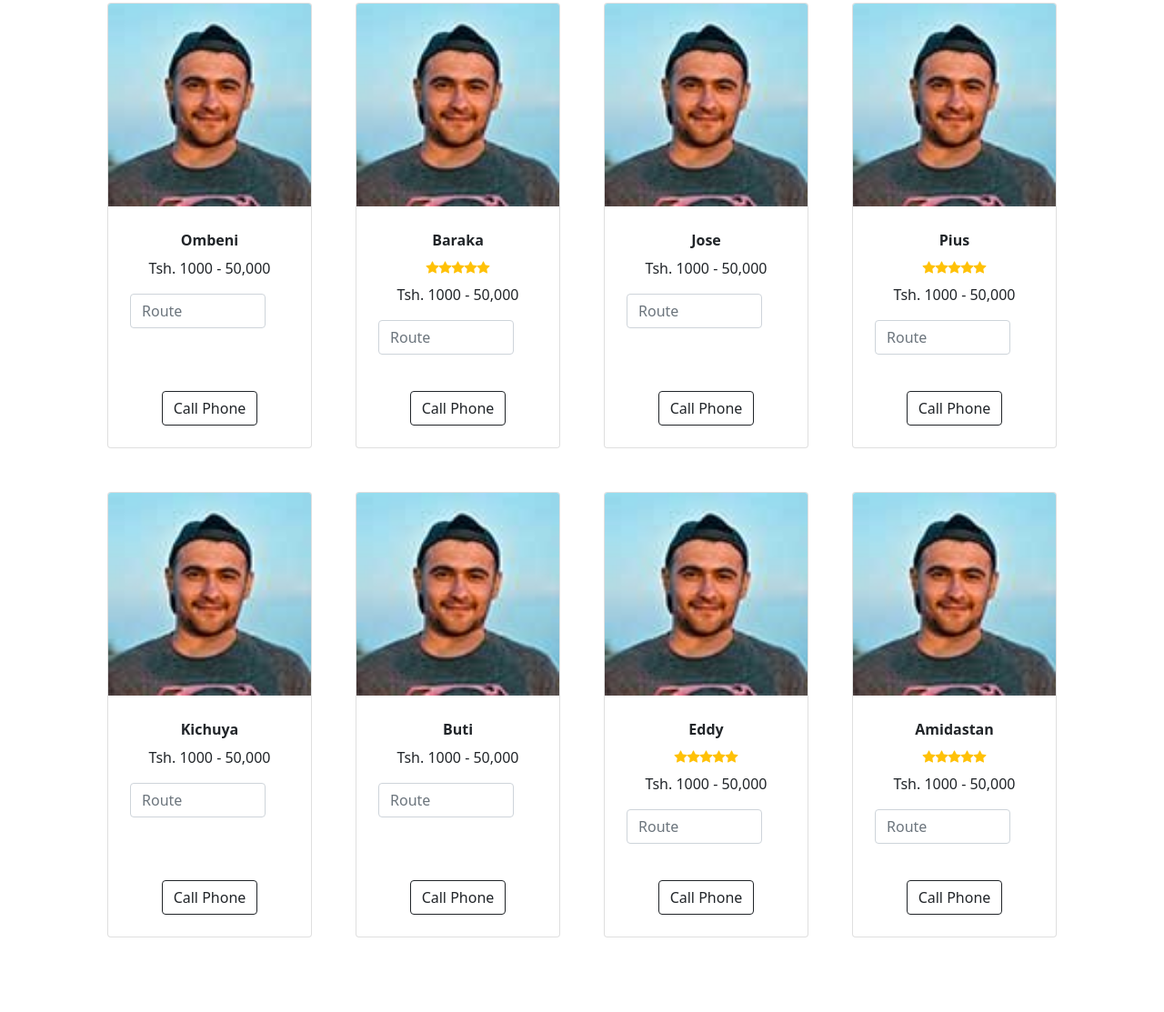
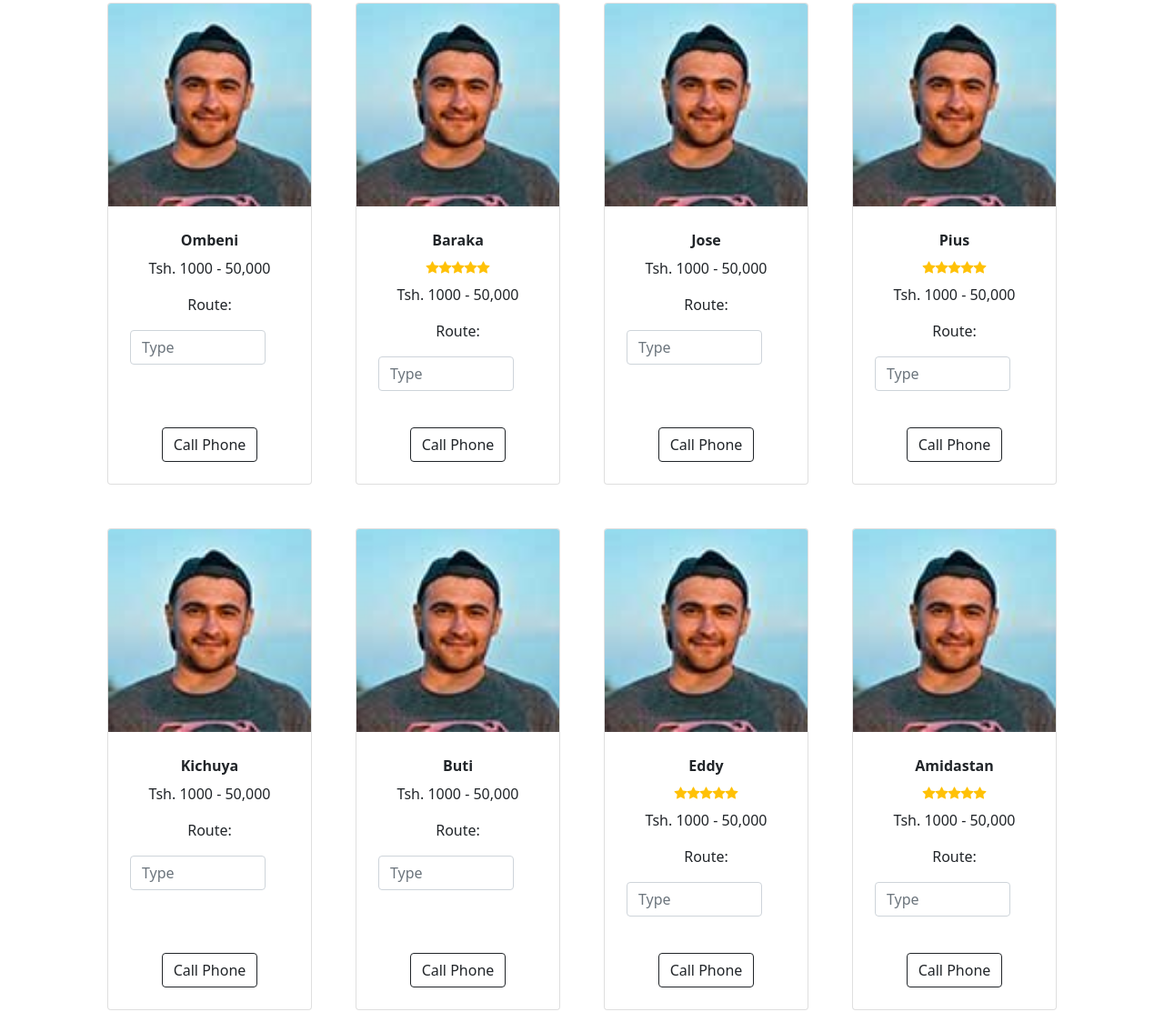
Before and after one commit to fmpiza/bodaboda, a plain HTML site: page index.html in a window 1280 px wide. Shown: the part 446-1559 px from the top of the page at 91% size. Drawn offline with nearby package versions, Linux system fonts and the light colour scheme.

Commit message:
Add files via upload

```diff
--- a/index.html
+++ b/index.html
@@ -61,8 +61,8 @@
                                     <h5 class="fw-bolder"><font size=3>Ombeni</font></h5>
                                     <!-- Product price-->
                                     <p>Tsh. 1000 - 50,000</p>
-                                    <p> <form class="d-flex justify-content-between" action="route.html">
-                                        <input type="text" class="form-control" id="search-input" placeholder="Route" />
+                                    <p>Route:<br> <form class="d-flex justify-content-between" action="route.html">
+                                        <input type="text" class="form-control" id="search-input" placeholder="Type" />
                                         <button type="submit" action="route.html" class="btn"></button>
                                         <span class="lnr lnr-cross" id="close-search" title="Close Search"></span>
                                       </form></p>
@@ -94,8 +94,8 @@
                                     </div>
                                     <!-- Product price-->
                                     <p>Tsh. 1000 - 50,000</p>
-                                    <p> <form class="d-flex justify-content-between" action="route.html">
-                                        <input type="text" class="form-control" id="search-input" placeholder="Route" />
+                                    <p>Route:<br> <form class="d-flex justify-content-between" action="route.html">
+                                        <input type="text" class="form-control" id="search-input" placeholder="Type" />
                                         <button type="submit" action="route.html" class="btn"></button>
                                         <span class="lnr lnr-cross" id="close-search" title="Close Search"></span>
                                       </form></p>
@@ -119,8 +119,8 @@
                                     <h5 class="fw-bolder"><font size=3>Jose</font></h5>
                                     <!-- Product price-->
                                     <p>Tsh. 1000 - 50,000</p>
-                                    <p> <form class="d-flex justify-content-between" action="route.html">
-                                        <input type="text" class="form-control" id="search-input" placeholder="Route" />
+                                    <p>Route:<br> <form class="d-flex justify-content-between" action="route.html">
+                                        <input type="text" class="form-control" id="search-input" placeholder="Type" />
                                         <button type="submit" action="route.html" class="btn"></button>
                                         <span class="lnr lnr-cross" id="close-search" title="Close Search"></span>
                                       </form></p>
@@ -151,8 +151,8 @@
                                     </div>
                                     <!-- Product price-->
                                     <p>Tsh. 1000 - 50,000</p>
-                                    <p> <form class="d-flex justify-content-between" action="route.html">
-                                        <input type="text" class="form-control" id="search-input" placeholder="Route" />
+                                   <p>Route:<br> <form class="d-flex justify-content-between" action="route.html">
+                                        <input type="text" class="form-control" id="search-input" placeholder="Type" />
                                         <button type="submit" action="route.html" class="btn"></button>
                                         <span class="lnr lnr-cross" id="close-search" title="Close Search"></span>
                                       </form></p>
@@ -176,8 +176,8 @@
                                     <h5 class="fw-bolder"><font size=3>Kichuya</font></h5>
                                     <!-- Product price-->
                                     <p>Tsh. 1000 - 50,000</p>
-                                    <p> <form class="d-flex justify-content-between" action="route.html">
-                                        <input type="text" class="form-control" id="search-input" placeholder="Route" />
+                                    <p>Route:<br> <form class="d-flex justify-content-between" action="route.html">
+                                        <input type="text" class="form-control" id="search-input" placeholder="Type" />
                                         <button type="submit" action="route.html" class="btn"></button>
                                         <span class="lnr lnr-cross" id="close-search" title="Close Search"></span>
                                       </form></p>
@@ -200,8 +200,8 @@
                                     <h5 class="fw-bolder"><font size=3>Buti</font></h5>
                                     <!-- Product price-->
                                     <p>Tsh. 1000 - 50,000</p>
-                                    <p> <form class="d-flex justify-content-between" action="route.html">
-                                        <input type="text" class="form-control" id="search-input" placeholder="Route" />
+                                    <p>Route:<br> <form class="d-flex justify-content-between" action="route.html">
+                                        <input type="text" class="form-control" id="search-input" placeholder="Type" />
                                         <button type="submit" action="route.html" class="btn"></button>
                                         <span class="lnr lnr-cross" id="close-search" title="Close Search"></span>
                                       </form></p>
@@ -233,8 +233,8 @@
                                     </div>
                                     <!-- Product price-->
                                     <p>Tsh. 1000 - 50,000</p>
-                                    <p> <form class="d-flex justify-content-between" action="route.html">
-                                        <input type="text" class="form-control" id="search-input" placeholder="Route" />
+                                    <p>Route:<br> <form class="d-flex justify-content-between" action="route.html">
+                                        <input type="text" class="form-control" id="search-input" placeholder="Type" />
                                         <button type="submit" action="route.html" class="btn"></button>
                                         <span class="lnr lnr-cross" id="close-search" title="Close Search"></span>
                                       </form></p>
@@ -265,8 +265,8 @@
                                     </div>
                                     <!-- Product price-->
                                     <p>Tsh. 1000 - 50,000</p>
-                                    <p> <form class="d-flex justify-content-between" action="route.html">
-                                        <input type="text" class="form-control" id="search-input" placeholder="Route" />
+                                    <p>Route:<br> <form class="d-flex justify-content-between" action="route.html">
+                                        <input type="text" class="form-control" id="search-input" placeholder="Type" />
                                         <button type="submit" action="route.html" class="btn"></button>
                                         <span class="lnr lnr-cross" id="close-search" title="Close Search"></span>
                                       </form></p>
```
Also changed, not shown: index1.html (+16 -16 lines).
